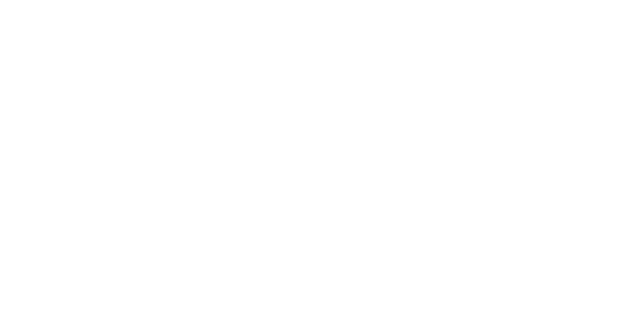
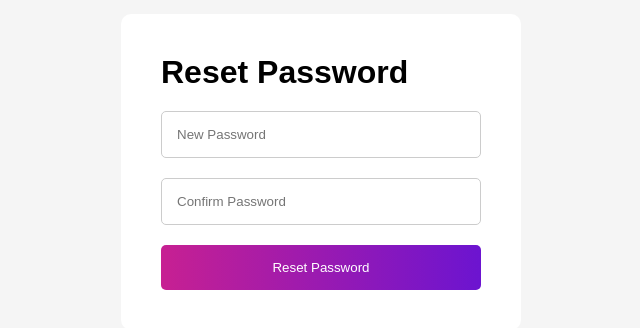
Before and after one commit to Quang292001/shoes-ecommerce, a React (Vite) app: page /reset-password in a window 1280 px wide. Before the commit this address had no page. Shown: the part 228-556 px from the top of the page, without its empty margins (319-959 px from the left). Built offline with nearby package versions, Linux system fonts and the light colour scheme.

Commit message:
update forgot and reset password

```diff
--- a/src/app/AppRoutes.jsx
+++ b/src/app/AppRoutes.jsx
@@ -10,6 +10,7 @@ import Profile from "../features/auth/pages/profile/Profile";
 import Cart from "../features/cart/pages/cart/Cart";
 import ProductDetail from "../features/products/components/products/ProductDetails";
 import ForgotPassword from "../features/auth/pages/forgotpassword/ForgotPassword";
+import ResetPassword from "../features/auth/pages/resetpassword/ResetPassword";
 
 function AppRoutes() {
   return (
@@ -38,6 +39,7 @@ function AppRoutes() {
       />
 
       <Route path="/forgot-password" element={<ForgotPassword />} />
+      <Route path="/reset-password" element={<ResetPassword />} />
     </Routes>
   );
 }
--- /dev/null
+++ b/src/features/auth/pages/resetpassword/ResetPassword.css
@@ -0,0 +1,36 @@
+.reset-password-container {
+  width: 100%;
+  height: 100vh;
+
+  display: flex;
+  justify-content: center;
+  align-items: center;
+
+  background: #f5f5f5;
+}
+
+.reset-password-container form {
+  width: 400px;
+  background: white;
+  padding: 40px;
+  border-radius: 10px;
+
+  display: flex;
+  flex-direction: column;
+  gap: 20px;
+}
+
+.reset-password-container input {
+  padding: 15px;
+  border: 1px solid #ccc;
+  border-radius: 5px;
+}
+
+.reset-password-container button {
+  padding: 15px;
+  border: none;
+  background: linear-gradient(to right, #c72092, #6c14d0);
+  color: white;
+  border-radius: 5px;
+  cursor: pointer;
+}
--- /dev/null
+++ b/src/features/auth/pages/resetpassword/ResetPassword.jsx
@@ -0,0 +1,69 @@
+import { useState } from "react";
+import { Link, useSearchParams } from "react-router-dom";
+import axios from "axios";
+import "./ResetPassword.css";
+import { useNavigate } from "react-router-dom";
+function ResetPassword() {
+  const navigate = useNavigate();
+  const [searchParams] = useSearchParams();
+
+  const email = searchParams.get("email");
+  const token = decodeURIComponent(searchParams.get("token"));
+
+  const [newPassword, setNewPassword] = useState("");
+  const [confirmPassword, setConfirmPassword] = useState("");
+
+  const handleResetPassword = async (e) => {
+    e.preventDefault();
+
+    if (newPassword !== confirmPassword) {
+      alert("Passwords do not match");
+      return;
+    }
+
+    try {
+      const response = await axios.post(
+        "http://localhost:5143/api/identity/reset-password",
+        {
+          email,
+          token,
+          newPassword,
+          confirmPassword,
+        },
+      );
+
+      alert("Password reset successful");
+      console.log(response.data);
+        navigate("/");
+    } catch (error) {
+      console.error(error);
+      alert("Reset password failed");
+    }
+  };
+
+  return (
+    <div className="reset-password-container">
+      <form onSubmit={handleResetPassword}>
+        <h1>Reset Password</h1>
+
+        <input
+          type="password"
+          placeholder="New Password"
+          value={newPassword}
+          onChange={(e) => setNewPassword(e.target.value)}
+        />
+
+        <input
+          type="password"
+          placeholder="Confirm Password"
+          value={confirmPassword}
+          onChange={(e) => setConfirmPassword(e.target.value)}
+        />
+
+        <button type="submit">Reset Password</button>
+      </form>
+    </div>
+  );
+}
+
+export default ResetPassword;
```
Also changed, not shown: src/context/CartContext.jsx (added).
